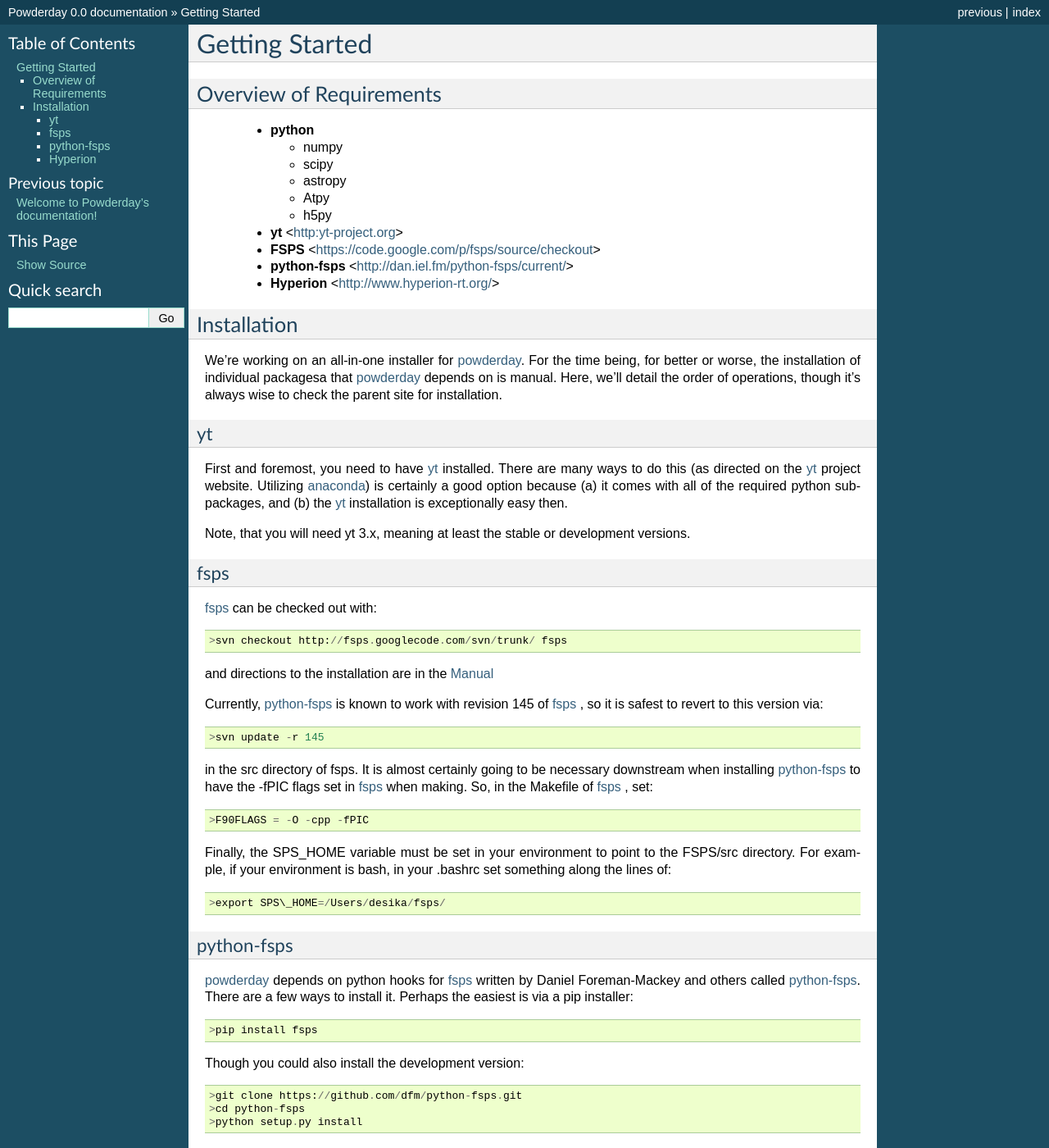
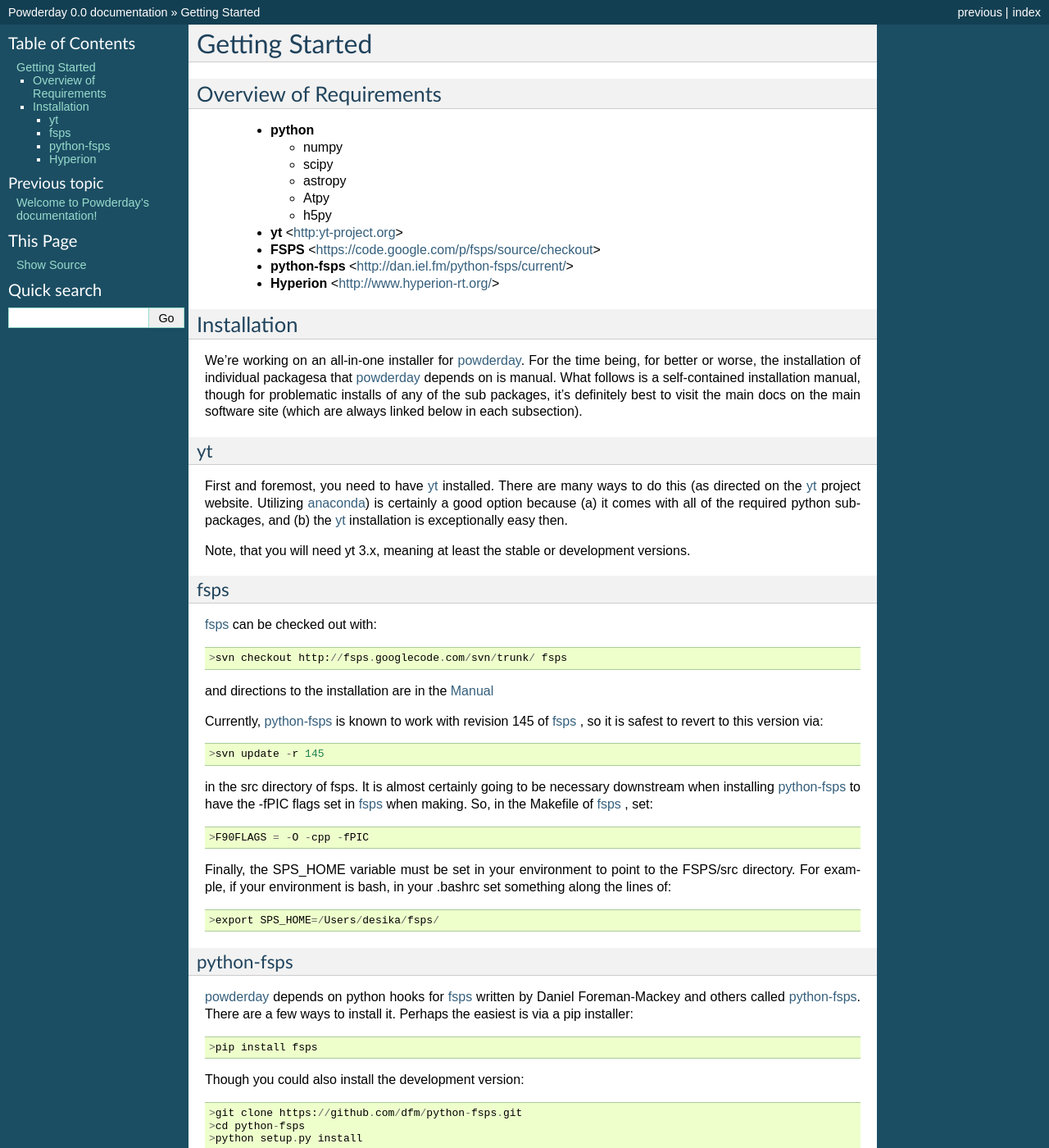
Before and after one commit to dnarayanan/powderday, a Sphinx documentation site: the page built from docs/installation.rst, in a window 1280 px wide and 1400 px high. Shown: the whole window at 82% size. Built offline with Sphinx 7.4.7, drawn with Linux system fonts in a browser that asks for light colours.

Commit message:
install docs typos

```diff
--- a/docs/installation.rst
+++ b/docs/installation.rst
@@ -25,8 +25,11 @@
 <https://bitbucket.org/desika/powderday>`_.  For the time being, for
 better or worse, the installation of individual packagesa that
 `powderday <https://bitbucket.org/desika/powderday>`_ depends on is
-manual. Here, we'll detail the order of operations, though it's always
-wise to check the parent site for installation.
+manual.  What follows is a self-contained installation manual, though
+for problematic installs of any of the sub packages, it's definitely
+best to visit the main docs on the main software site (which are
+always linked below in each subsection).
+
 
 .. _yt:
 
@@ -70,7 +73,7 @@
 
 Finally, the SPS_HOME variable must be set in your environment to point to the FSPS/src directory.  For example, if your environment is bash, in your .bashrc set something along the lines of::
 
-  >export SPS\_HOME=/Users/desika/fsps/
+  >export SPS_HOME=/Users/desika/fsps/
 
 
 
```
